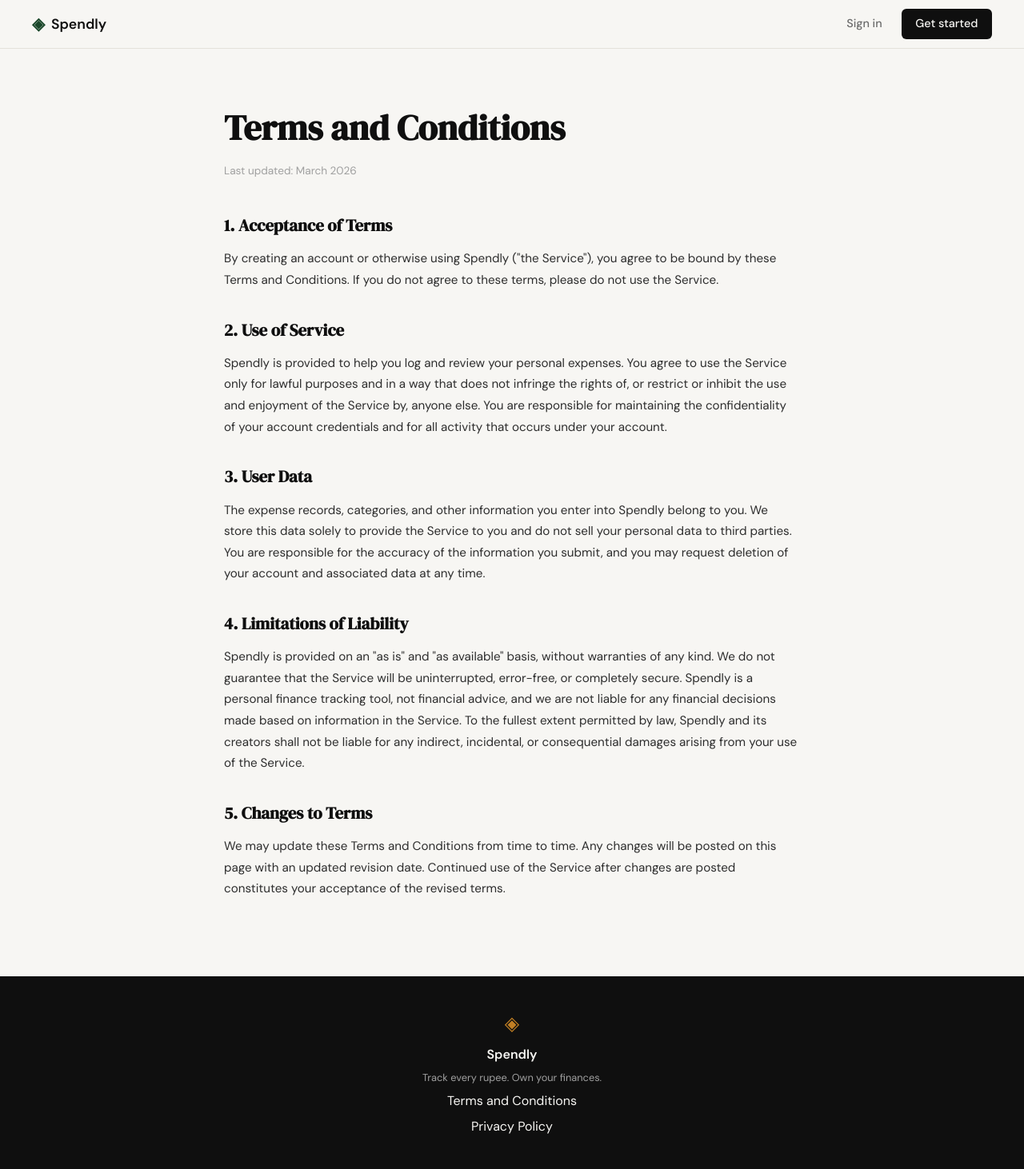
After one commit to praveenchavhan/spendly, a Flask app: page /terms in a window 1280 px wide. The commit adds this page. Shown: the whole page at 80% size. Run offline with Flask 3, Linux system fonts and the light colour scheme.

Commit message:
landing: add terms and conditions page and route

```diff
--- a/app.py
+++ b/app.py
@@ -20,6 +20,11 @@ def register():
 @app.route("/login")
 def login():
     return render_template("login.html")
+
+
+@app.route("/terms")
+def terms():
+    return render_template("terms.html")
 
 
 # ------------------------------------------------------------------ #
--- a/static/css/style.css
+++ b/static/css/style.css
@@ -508,6 +508,46 @@ a { color: inherit; text-decoration: none; }
 }
 
 /* ------------------------------------------------------------------ */
+/* Legal pages                                                         */
+/* ------------------------------------------------------------------ */
+
+.legal-section {
+    padding: 4rem 2rem 6rem;
+}
+
+.legal-inner {
+    max-width: 720px;
+    margin: 0 auto;
+}
+
+.legal-title {
+    font-family: var(--font-display);
+    font-size: clamp(2rem, 4vw, 2.75rem);
+    color: var(--ink);
+    margin-bottom: 0.5rem;
+}
+
+.legal-updated {
+    font-size: 0.85rem;
+    color: var(--ink-faint);
+    margin-bottom: 2.5rem;
+}
+
+.legal-body h2 {
+    font-family: var(--font-display);
+    font-size: 1.3rem;
+    color: var(--ink);
+    margin-top: 2rem;
+    margin-bottom: 0.75rem;
+}
+
+.legal-body p {
+    font-size: 0.95rem;
+    color: var(--ink-soft);
+    line-height: 1.75;
+}
+
+/* ------------------------------------------------------------------ */
 /* Responsive                                                          */
 /* ------------------------------------------------------------------ */
 
--- a/templates/base.html
+++ b/templates/base.html
@@ -34,7 +34,7 @@
             <span class="brand-icon">◈</span>
             <span class="footer-name">Spendly</span>
             <p class="footer-copy">Track every rupee. Own your finances.</p>
-            <a href="#">Terms and Conditions</a>
+            <a href="{{ url_for('terms') }}">Terms and Conditions</a>
             <a href="#">Privacy Policy</a>
         </div>
     </footer>
--- /dev/null
+++ b/templates/terms.html
@@ -0,0 +1,59 @@
+{% extends "base.html" %}
+
+{% block title %}Terms and Conditions — Spendly{% endblock %}
+
+{% block content %}
+
+<section class="legal-section">
+    <div class="legal-inner">
+        <h1 class="legal-title">Terms and Conditions</h1>
+        <p class="legal-updated">Last updated: March 2026</p>
+
+        <div class="legal-body">
+            <h2>1. Acceptance of Terms</h2>
+            <p>
+                By creating an account or otherwise using Spendly ("the Service"), you agree to be
+                bound by these Terms and Conditions. If you do not agree to these terms, please do
+                not use the Service.
+            </p>
+
+            <h2>2. Use of Service</h2>
+            <p>
+                Spendly is provided to help you log and review your personal expenses. You agree to
+                use the Service only for lawful purposes and in a way that does not infringe the
+                rights of, or restrict or inhibit the use and enjoyment of the Service by, anyone
+                else. You are responsible for maintaining the confidentiality of your account
+                credentials and for all activity that occurs under your account.
+            </p>
+
+            <h2>3. User Data</h2>
+            <p>
+                The expense records, categories, and other information you enter into Spendly belong
+                to you. We store this data solely to provide the Service to you and do not sell your
+                personal data to third parties. You are responsible for the accuracy of the
+                information you submit, and you may request deletion of your account and associated
+                data at any time.
+            </p>
+
+            <h2>4. Limitations of Liability</h2>
+            <p>
+                Spendly is provided on an "as is" and "as available" basis, without warranties of any
+                kind. We do not guarantee that the Service will be uninterrupted, error-free, or
+                completely secure. Spendly is a personal finance tracking tool, not financial advice,
+                and we are not liable for any financial decisions made based on information in the
+                Service. To the fullest extent permitted by law, Spendly and its creators shall not
+                be liable for any indirect, incidental, or consequential damages arising from your
+                use of the Service.
+            </p>
+
+            <h2>5. Changes to Terms</h2>
+            <p>
+                We may update these Terms and Conditions from time to time. Any changes will be
+                posted on this page with an updated revision date. Continued use of the Service after
+                changes are posted constitutes your acceptance of the revised terms.
+            </p>
+        </div>
+    </div>
+</section>
+
+{% endblock %}
```
